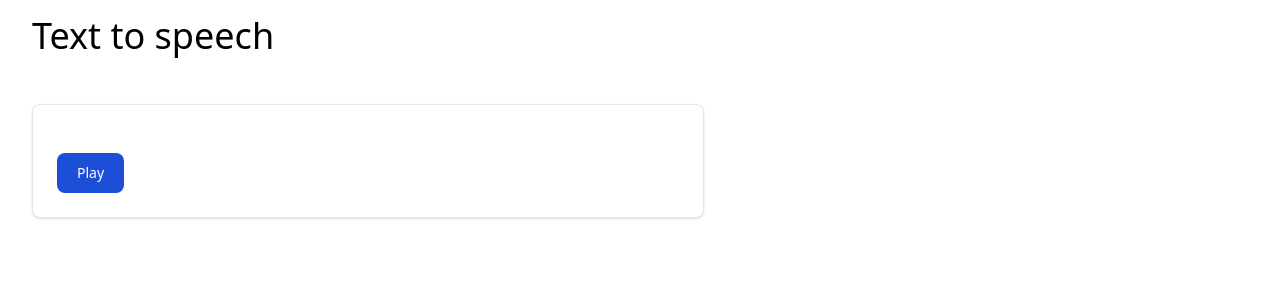
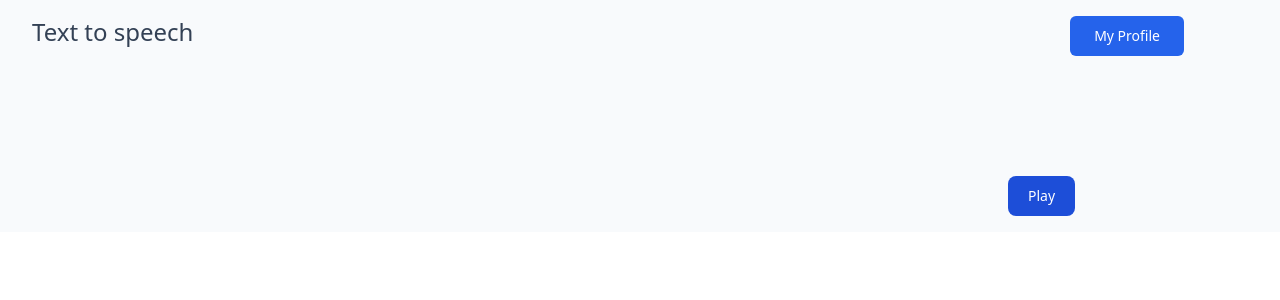
Before and after one commit to saeedkargosha/speech-synthesis, a React (Vite) app: page / in a window 1280 px wide. Shown: the top 300 px of the page. Built offline with nearby package versions, Linux system fonts and the light colour scheme; no server answers.

Commit message:
Update home page UI

```diff
--- a/src/components/CurrentlyReading.tsx
+++ b/src/components/CurrentlyReading.tsx
@@ -7,7 +7,7 @@ interface CurrentlyReadingProps {
 }
 export const CurrentlyReading: FC<CurrentlyReadingProps> = ({ currentSentence, currentWord }) => {
   return (
-    <div className='text-2xl text-neutral-900'>
+    <div className='text-5xl text-slate-600'>
       <Highlighter searchWords={[currentWord]} autoEscape={true} textToHighlight={currentSentence} />
     </div>
   );
--- a/src/pages/home/index.tsx
+++ b/src/pages/home/index.tsx
@@ -19,12 +19,16 @@ export default function HomePage() {
   }, []);
 
   return (
-    <div className='block max-w-2xl p-6 bg-white border border-gray-200 rounded-lg shadow space-y-6'>
-      <div>
-        <CurrentlyReading currentSentence={currentSentence} currentWord={currentWord} />
+    <div className='grid grid-cols-[3fr_1fr] gap-3 mt-20'>
+      <div className=''>
+        <div>
+          <CurrentlyReading currentSentence={currentSentence} currentWord={currentWord} />
+        </div>
+        <div className='text-xl text-slate-500 mt-10'>{sentences.map((sentence) => sentence)}</div>
       </div>
-      <div className='text-base text-neutral-600'>{sentences.map((sentence) => sentence)}</div>
-      <Controls controles={controls} />
+      <div className='grid justify-center items-center text-center relative'>
+        <Controls controles={controls} />
+      </div>
     </div>
   );
 }
--- a/src/pages/layout.tsx
+++ b/src/pages/layout.tsx
@@ -2,9 +2,27 @@ import { Outlet } from 'react-router-dom';
 
 export default function RootLayout() {
   return (
-    <main className='px-8 py-4'>
-      <h1 className='text-4xl mb-12'>{'Text to speech'}</h1>
-      <Outlet />
-    </main>
+    <div className='px-8 py-4 bg-slate-50 h-full'>
+      <header className=''>
+        <nav>
+          <div className='container max-w-6xl'>
+            <div className='flex justify-between'>
+              <h1 className='text-2xl mb-12 text-slate-700'>{'Text to speech'}</h1>
+              <a
+                className='bg-blue-600 text-sm h-10 px-6 py-5 rounded-md text-white flex justify-center items-center'
+                href='https://saeedkargosha.vercel.app'
+              >
+                {'My Profile'}
+              </a>
+            </div>
+          </div>
+        </nav>
+      </header>
+      <main>
+        <div className='container max-w-6xl'>
+          <Outlet />
+        </div>
+      </main>
+    </div>
   );
 }
```
